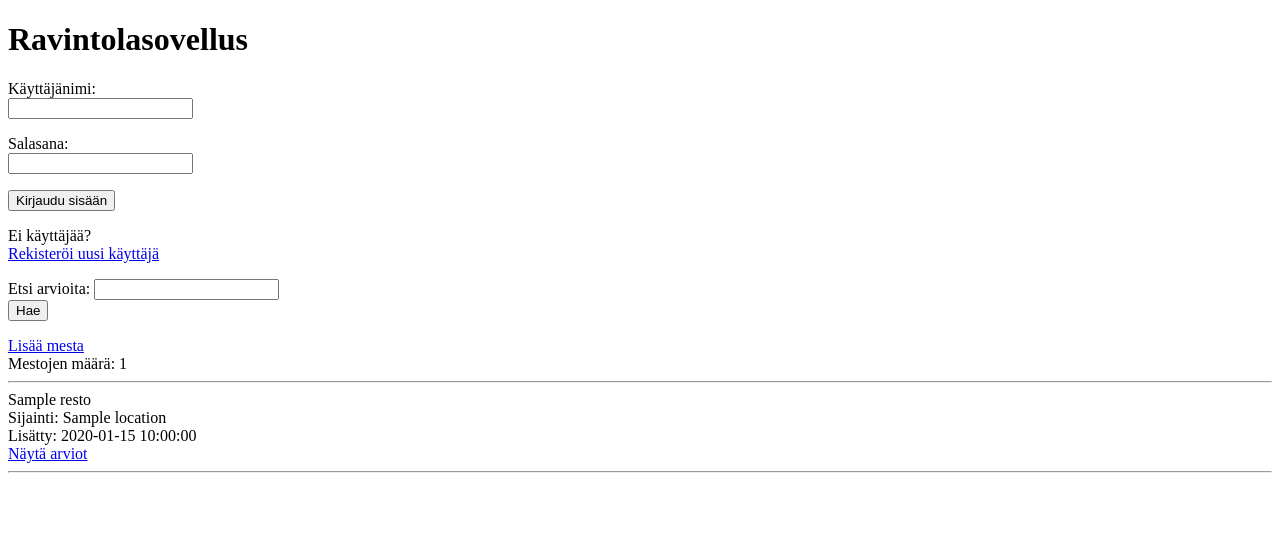
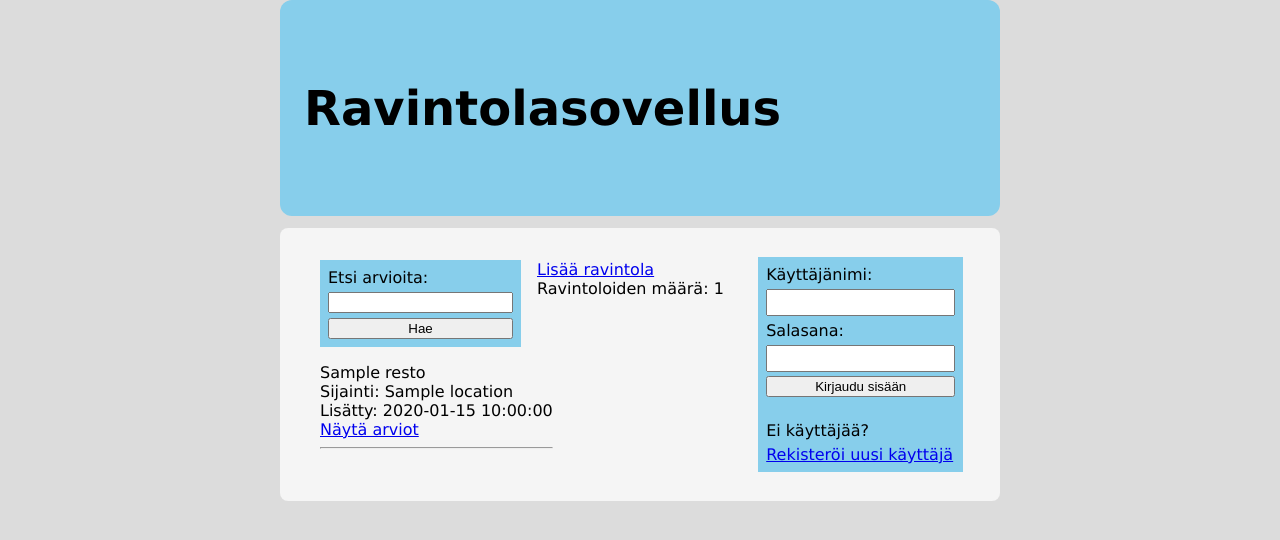
Before and after one commit to hcaatu/ravintolasovellus, a Flask app: template templates/index.html in a window 1280 px wide. Shown: the top 540 px of the page. Run offline with Flask 3, Linux system fonts and the light colour scheme; the template is opened without the code that fills it: most values are stand-ins (such as "Sample title", 1, 10 or a date in 2020).

Commit message:
added stylesheet for the interface

```diff
--- a/app.py
+++ b/app.py
@@ -1,5 +1,5 @@
 from flask import Flask
 
-app = Flask(__name__)
+app = Flask(__name__, static_url_path='')
 
 import routes
--- /dev/null
+++ b/static/style.css
@@ -0,0 +1,71 @@
+body {
+    margin: auto;
+    max-width: 45em;
+    font-family: Verdana, Geneva, Tahoma, sans-serif;
+    background: gainsboro;
+
+}
+
+.header {
+    background: skyblue;
+    font-size: x-large;
+    font-weight: bold;
+    padding: 2em 1em;
+    border-radius: .5em;
+    margin-bottom: .5em;
+}
+
+.resto-list {
+    display: block;
+    float: left;
+    padding: .5em;
+}
+
+#add-new {
+    display: block;
+    float: left;
+    padding: .5em;
+}
+
+#create-new {
+    display: grid;
+    float: left;
+    padding: .5em;
+}
+
+.search {
+    display: block;
+    float: left;
+    padding: .5em;
+}
+
+form {
+    display: grid;
+    padding: .5em;
+    background: skyblue;
+    row-gap: .3em;
+}
+
+form #login-button {
+    grid-column-start: 1;
+}
+
+#login {
+    display: grid;
+    float: right;
+    padding: .3em;
+}
+
+.content {
+    background: whitesmoke;
+    margin: auto;
+    height: auto;
+    padding: 1.5em 2em;
+    border-radius: .5em;
+    overflow: auto;
+}
+
+#back {
+    float: left;
+    display: contents;
+}
--- a/templates/index.html
+++ b/templates/index.html
@@ -2,17 +2,25 @@
 {% block title %}Ravintolasovellus{% endblock %}
 
 {% block content %}
-<p>
+
+{% if session.registration_successful %}
+Käyttäjän luominen onnistui!
+{% endif %}
+
+<div class="search">
     <form action="/result" method="GET">
-        Etsi arvioita: <input type="text" name="query">
-        <br>
-        <input type="submit" value="Hae">
+        <label for="query">Etsi arvioita:</label>
+        <input id="query" type="text" name="query">
+        <input id="query-button" type="submit" value="Hae">
     </form>
-</p>
+</div>
 
-<a href="/new">Lisää mesta</a><br>
-Mestojen määrä: {{ count }}
-<hr>
+<div id="add-new">
+    <a href="/new">Lisää ravintola</a><br>
+    Ravintoloiden määrä: {{ count }}
+</div>
+
+<div class="resto-list">
     {% for resto in restos %}
     {{ resto.name }} <br>
     Sijainti: {{ resto.location }} <br>
@@ -20,4 +28,5 @@ Lisätty: {{ resto.created_at.strftime("%Y-%m-%d %H:%M:%S") }} <br>
     <a href="/restaurant/{{resto.id}}">Näytä arviot</a> <br>
     <hr>
     {% endfor %}
+</div>
 {% endblock %}
--- a/templates/layout.html
+++ b/templates/layout.html
@@ -1,7 +1,17 @@
 <!doctype html>
+<link rel="stylesheet" href="{{ url_for('static', filename='style.css') }}">
+<meta name='viewport' content='width=device-width, initial-scale=1'>
+
+<body>
     <title>Ravintolasovellus - {% block title %}{% endblock %}</title>
+
+    <div class="header">
         <h1>Ravintolasovellus</h1>
-<p>
+    </div>
+
+    <div class="content">
+
+        <div id="login">
             {% if session.username %}
             {{ session.username  }} kirjautuneena<br>
             <a href="/logout">Kirjaudu ulos</a><br>
@@ -9,24 +19,22 @@
 
             {% else %}
             <form action="/login" method="POST">
-        <p>Käyttäjänimi:<br>
-            <input type="text" name="username">
-        </p>
-        <p>
-            Salasana:<br>
-            <input type="password" name="password">
-        </p>
-        <input type="submit" value="Kirjaudu sisään">
+                <label for="username">Käyttäjänimi:</label>
+                <input id="login" type="text" name="username">
+                <label for="password">Salasana:</label>
+                <input id="login" type="password" name="password">
+                <input id="login-button" type="submit" value="Kirjaudu sisään">
             <br>
             {% if session.invalid_user %}
             <br>Väärä käyttäjänimi tai salasana<br>
             {% endif %}
-        <p>
             Ei käyttäjää?<br>
             <a href="/register">Rekisteröi uusi käyttäjä</a>
-        </p>
+            {% endif %}
             </form>
-    {% endif %}
-</p>
+        </div>
 
         {% block content %}{% endblock %}
+
+    </div>
+</body>
```
Also changed, not shown: routes.py (+9 -3 lines), templates/new.html (+11 -8 lines), templates/personal.html (+5 -5 lines), templates/register.html (+25 -12 lines), templates/result.html (+4 -4 lines), templates/review.html (+7 -7 lines), templates/view_restaurant.html (+8 -3 lines). Lines whose indentation alone changed are shown as unchanged.
